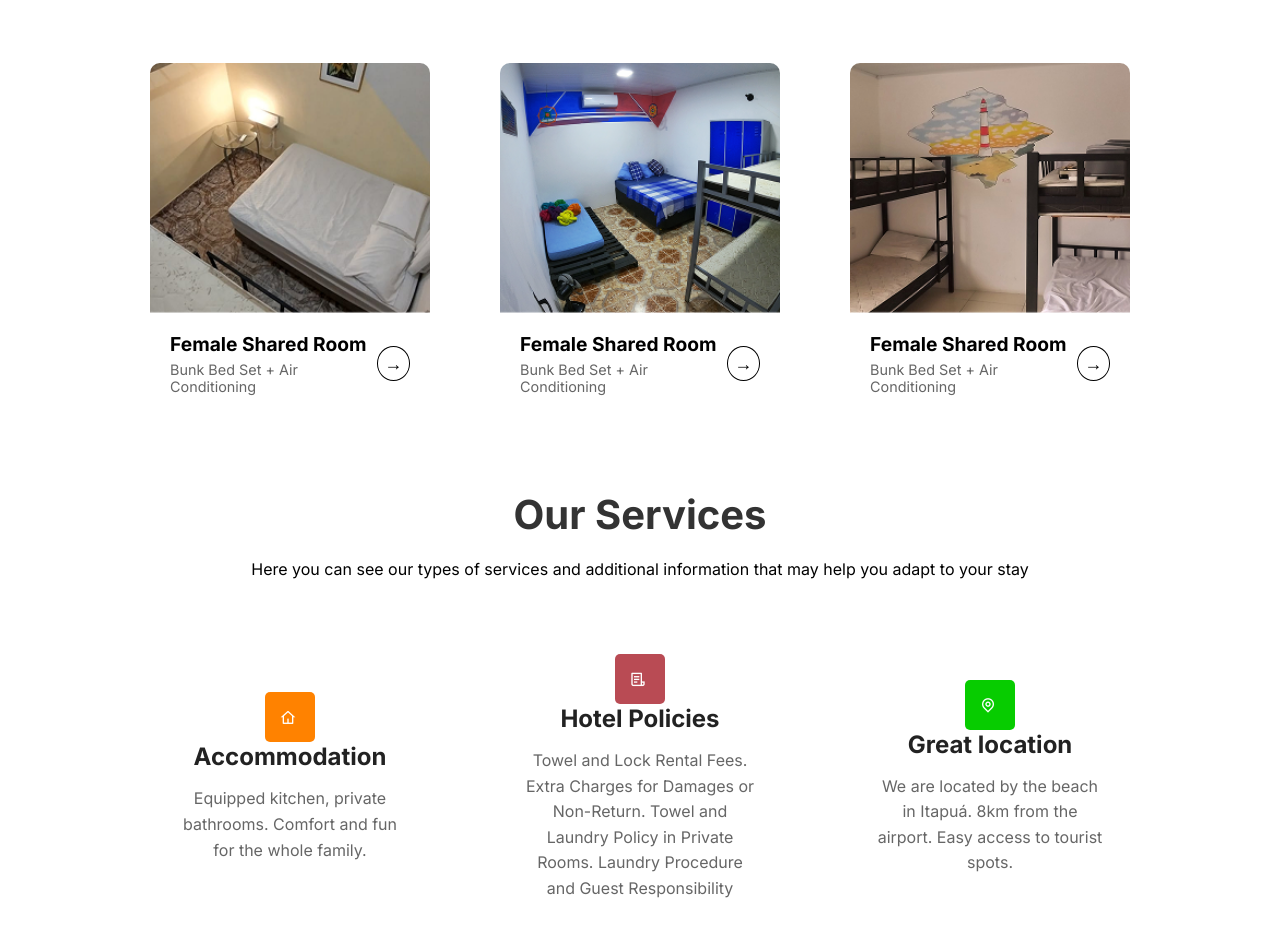
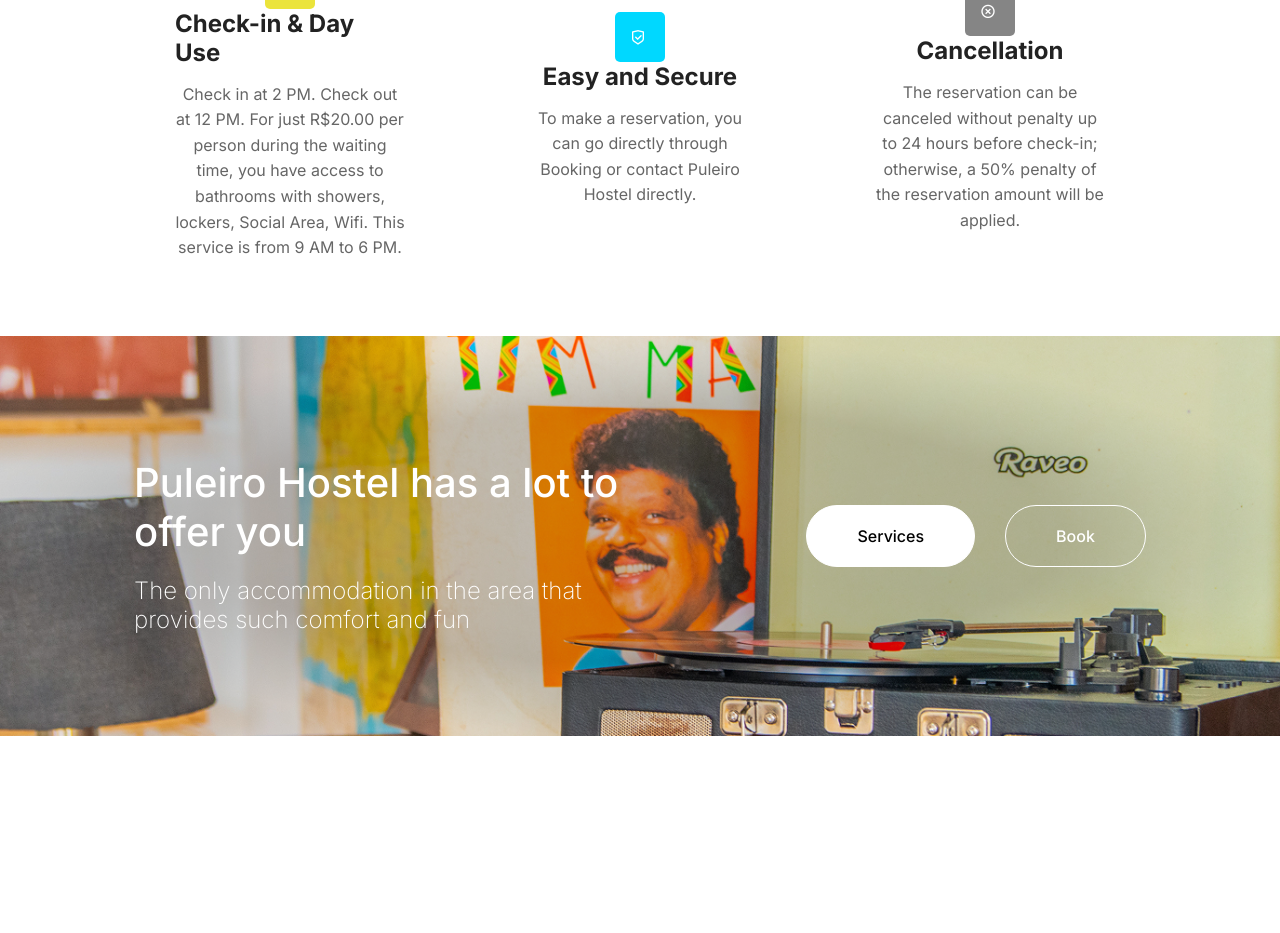
Before and after one commit to webbyahtisham/Single-Page-Hotel-Website, a plain HTML site: page index.html in a window 1280 px wide. Shown: the part 2317-3250 px from the top of the page. After the commit the page ends 3053 px from the top, so only its background shows below. Drawn offline with nearby package versions, Linux system fonts and the light colour scheme.

Commit message:
add a new section headline1

```diff
--- a/index.html
+++ b/index.html
@@ -68,7 +68,7 @@
       <h1 class="cta-h1">A super experience to share</h1>
       <button>Book Now</button>
     </section>
-    <section id="accommodations">
+    <!-- <section id="accommodations">
       <div class="accommodations-writes">
         <h1>Our Accommodations</h1>
         <p>Come enjoy an unforgettable stay</p>
@@ -149,7 +149,7 @@
           </div>
         </div>
       </div>
-      </section>
+    </section> -->
     <section class="services-section">
       <h1>Our Services</h1>
       <p>Here you can see our types of services and additional information that may help you adapt to your stay</p>
@@ -207,6 +207,18 @@
       </div>
     </section>
 
+    <section class="headline1">
+      <div class="headline1-container">
+        <div class="headline1-text">
+          <h1>Puleiro Hostel has a lot to <br>offer you</h1>
+          <p>The only accommodation in the area that <br> provides such comfort and fun</p>
+        </div>
+        <div class="home-buttons">
+          <a href="#" class="services-btn"><span>Services</span></a>
+          <a href="#" class="book-btn"><span>Book</span></a>
+        </div>
+      </div>
+    </section>
   </main>
   <footer></footer>
 </body>
--- a/style.css
+++ b/style.css
@@ -565,3 +565,47 @@ body {
     gap: 40px;
   }
 }
+
+/* Headline1 */
+.headline1 {
+  background-image: url('./imgs/Headline1.png');
+  background-size: cover;
+  background-position: center;
+  background-repeat: no-repeat;
+  min-height: 50vh;
+  display: flex;
+  align-items: center;
+  position: relative;
+  padding: 40px;
+
+}
+
+.headline1-container {
+  display: flex;
+  justify-content: space-around;
+  width: 100%;
+}
+
+.headline1-text h1 {
+  color: white;
+  font-size: 2.5rem;
+  font-weight: 500;
+  margin: 20px 0;
+}
+
+.headline1-text p {
+  font-size: 1.5rem;
+  color: white;
+  font-weight: 200;
+}
+
+
+@media (max-width: 768px) {
+  .headline1-container {
+    flex-direction: column;
+  }
+  .headline1{
+        padding: 10px;
+
+  }
+}
```
Also changed, not shown: imgs/Headline1.png (added). Lines whose indentation alone changed are shown as unchanged.
